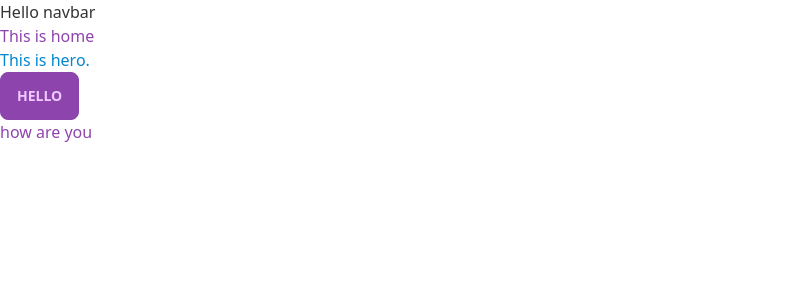
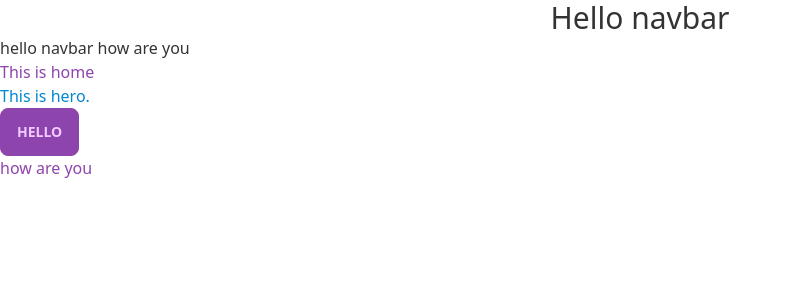
Before and after one commit to abdulawalsuhail/Reasume_Builder_0.6_Client, a React (Create React App) app: page / in a window 1280 px wide. Shown: the top 300 px of the page, without its empty margins (0-792 px from the left). Built offline with nearby package versions, Linux system fonts and the light colour scheme.

Commit message:
navbar update

```diff
--- a/src/Components/Navbar/Navbar.js
+++ b/src/Components/Navbar/Navbar.js
@@ -3,7 +3,8 @@ import React from "react";
 const Navbar = () => {
   return (
     <div>
-      <h2>Hello navbar</h2>
+      <h2 className="text-3xl text--secondary text-center">Hello navbar</h2>
+      <h2>hello navbar how are you</h2>
     </div>
   );
 };
```
